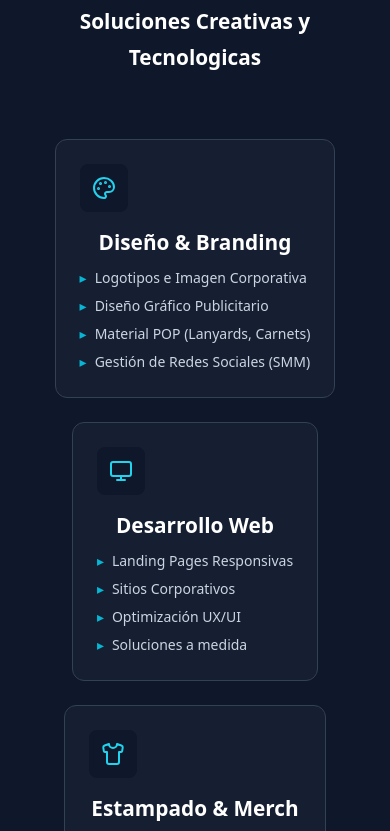
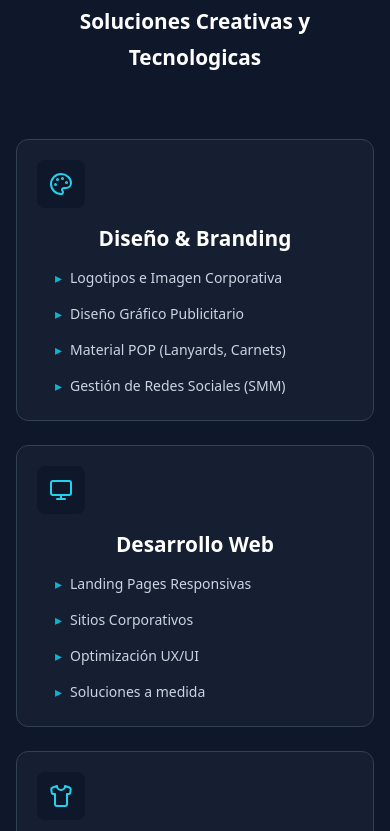
Before and after one commit to gresk2025/web, a plain HTML site: page index.html in a window 390 px wide. Shown: the part 949-1780 px from the top of the page. Drawn offline with nearby package versions, Linux system fonts and the light colour scheme.

Commit message:
ancho de cajas de texto

```diff
--- a/styles.css
+++ b/styles.css
@@ -307,7 +307,7 @@
         gap: 1.5rem;
     }
 
-    #servicios .bg-slate-800 {
+    #servicios .grid>div {
         width: 100%;
         max-width: 400px;
         margin: 0 auto;
@@ -366,29 +366,30 @@
 }
 
 /* CORRECCIÓN CUADROS DE SERVICIOS - MISMO TAMAÑO */
-#servicios .bg-slate-800 {
+#servicios .grid>div {
     min-height: 300px;
     display: flex;
     flex-direction: column;
     height: 100%;
+    width: 100%;
 }
 
-#servicios .bg-slate-800 .w-12 {
+#servicios .grid>div .w-12 {
     flex-shrink: 0;
 }
 
-#servicios .bg-slate-800 h3 {
+#servicios .grid>div h3 {
     flex-shrink: 0;
 }
 
-#servicios .bg-slate-800 ul {
+#servicios .grid>div ul {
     flex-grow: 1;
     display: flex;
     flex-direction: column;
     justify-content: space-around;
 }
 
-#servicios .bg-slate-800 li {
+#servicios .grid>div li {
     flex: 1;
     min-height: 28px;
     display: flex;
@@ -417,7 +418,7 @@
         padding: 0 0.5rem;
     }
 
-    #servicios .bg-slate-800 {
+    #servicios .grid>div {
         max-width: 100%;
         padding: 1.25rem;
         min-height: 280px;
```
